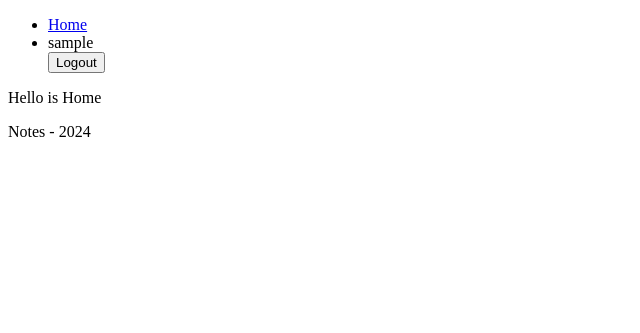
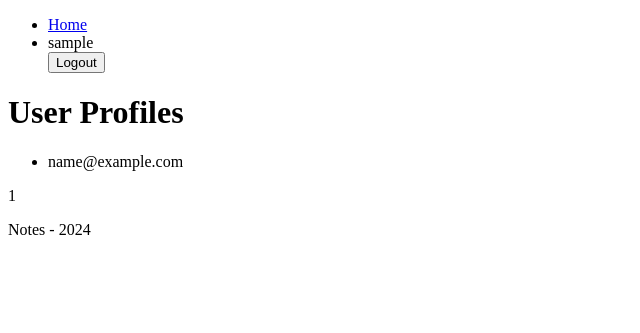
Before and after one commit to agustinsalum/DjangoGoogleAuth, a Django app: page /home/ in a window 1280 px wide. Shown: the top 333 px of the page, without its empty margins (0-640 px from the left). Run offline with Django 5.2, Linux system fonts and the light colour scheme; the visitor is signed in with stand-in values (Sample User, id 1); data comes from the database, SQL or seed files in the repository.

Commit message:
Realizado el listado de usuarios y la paginacion

```diff
--- a/noteApp/views.py
+++ b/noteApp/views.py
@@ -1,19 +1,18 @@
-from django.shortcuts import render
+from django.shortcuts import render, redirect
 
 from django.views.generic import TemplateView, ListView, View
-
-from django.shortcuts import redirect
 
 from .forms import LoginForm, RegistrationForm
 
 from django.contrib.auth.decorators import login_required
 from django.contrib.auth import authenticate, login, logout
-
 from django.contrib import messages
-
 
 from django.utils.decorators import method_decorator
 
+from .models import UserProfile
+
+from django.core.paginator import Paginator, EmptyPage, PageNotAnInteger
 
 # Create your views here.
 
@@ -53,8 +52,25 @@ class RegisterView(View):
 
 
 @method_decorator(login_required(login_url='login'), name='dispatch')
-class HomeView(TemplateView):
+class HomeView(ListView):
+    model = UserProfile
     template_name = 'home.html'
+    context_object_name = 'user_profiles'
+    paginate_by = 2
+
+    # Added the get method to handle out-of-range numbers or other issues
+    def get(self, request, *args, **kwargs):
+        user_profiles = self.get_queryset()
+        paginator = Paginator(user_profiles, self.paginate_by)
+        page_number = request.GET.get('page', 1)
+
+        try:
+            page_obj = paginator.get_page(page_number)
+        except PageNotAnInteger:
+            page_obj = paginator.page(1)
+        except EmptyPage:
+            page_obj = paginator.page(paginator.num_pages)
+        return render(request, self.template_name, {'page_obj': page_obj})
 
 class CustomLogoutView(View):
     def post(self, request):
--- a/templates/home.html
+++ b/templates/home.html
@@ -3,7 +3,30 @@
 {% block content %}
 <main>
     <!-- Main -->
-    <p>Hello is Home</p>
+    <h1>User Profiles</h1>
+    <ul>
+        {% for user_profile in page_obj %}
+        <li>{{ user_profile.user.email }}</li>
+        {% endfor %}
+    </ul>
+
+    <div class="pagination">
+        <span class="step-links">
+            {% if page_obj.has_previous %}
+            <a href="?page=1">&laquo; first</a>
+            <a href="?page={{ page_obj.previous_page_number }}">previous</a>
+            {% endif %}
+
+            <span class="current">
+                {{ page_obj.number }}
+            </span>
+
+            {% if page_obj.has_next %}
+            <a href="?page={{ page_obj.next_page_number }}">next</a>
+            <a href="?page={{ page_obj.paginator.num_pages }}">last &raquo;</a>
+            {% endif %}
+        </span>
+    </div>
 
 </main>
 <!-- javascript -->
```
